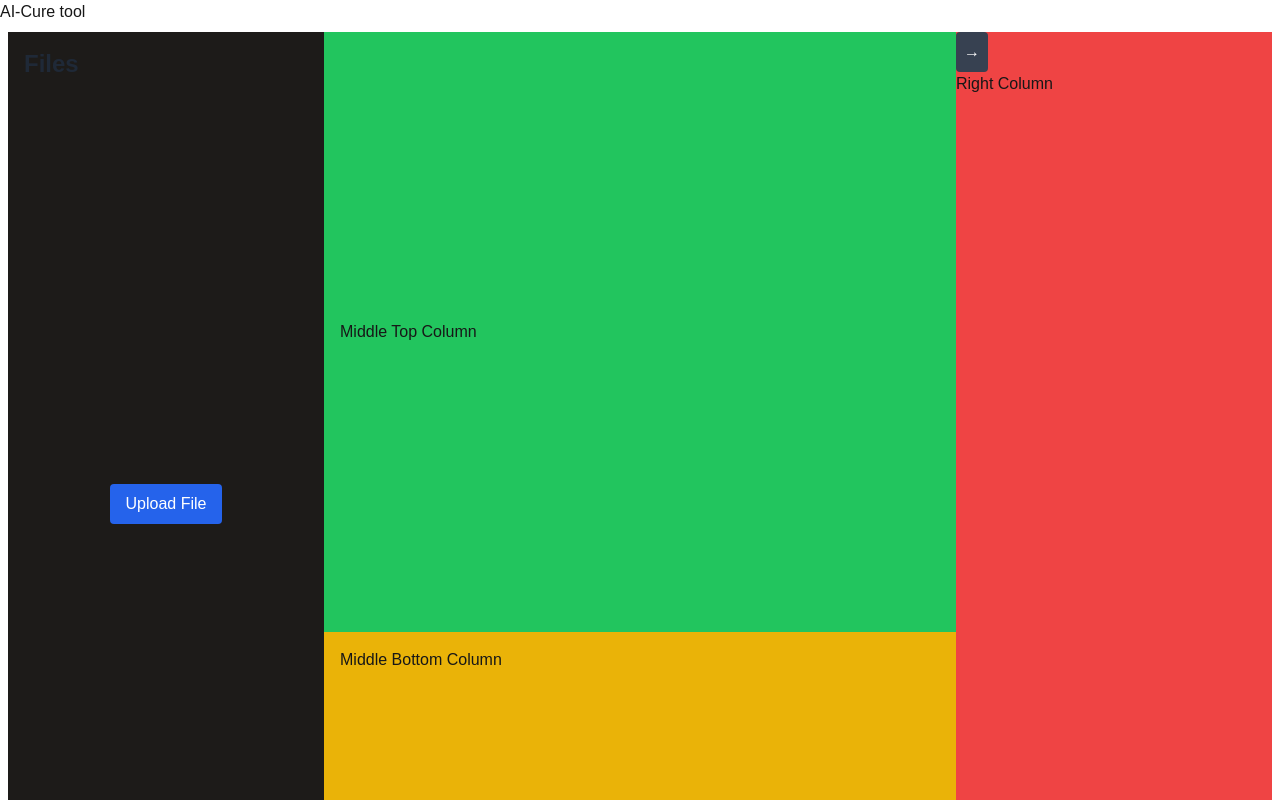
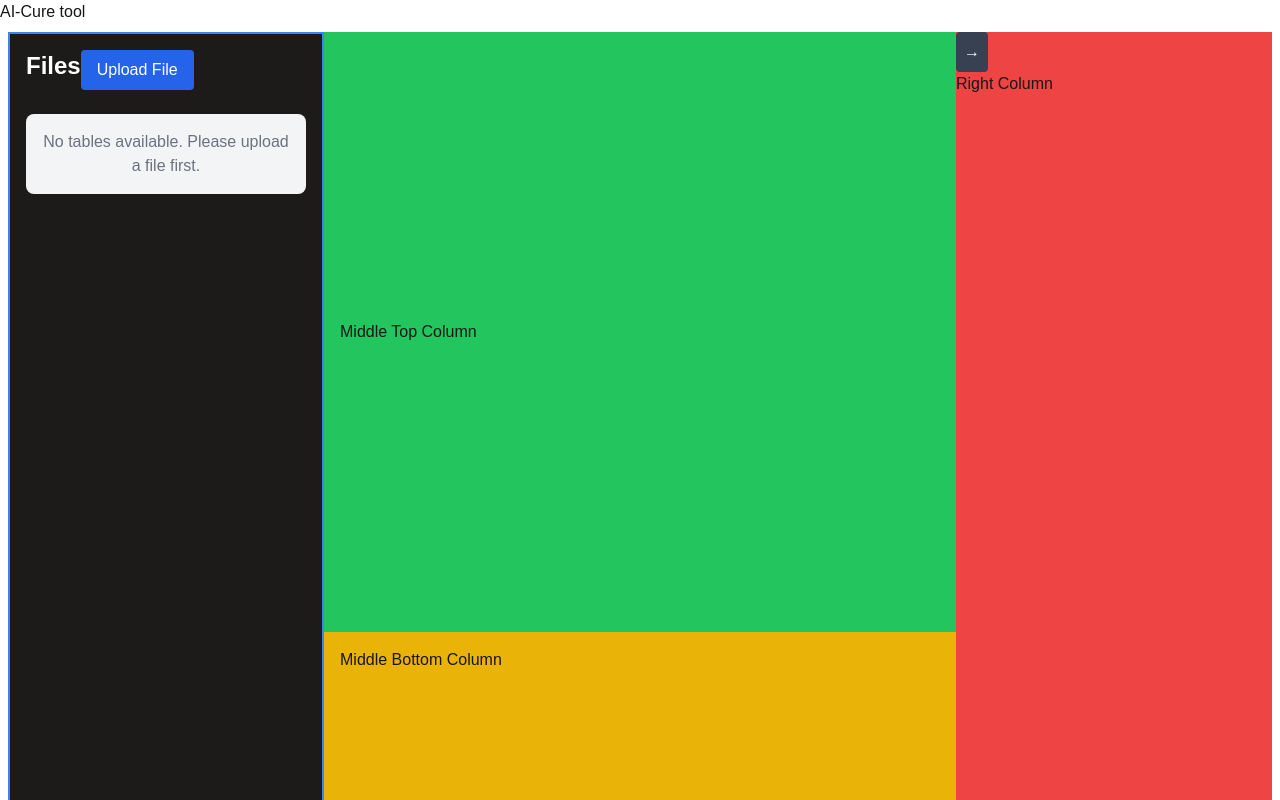
Before and after one commit to alwalt/AI-Cure, a Next.js app: page / in a window 1280 px wide. Shown: the top 800 px of the page. Built offline with nearby package versions, Linux system fonts and the light colour scheme.

Commit message:
Fix Files and UploadFile button to be inline

```diff
--- a/src/components/FilesManager.tsx
+++ b/src/components/FilesManager.tsx
@@ -28,8 +28,10 @@ export default function FilesManager({ onPreview }: FilesManagerProps) {
 
 	return (
 		<div className="space-y-6">
-			<h2 className="text-2xl font-bold text-gray-800">Files</h2>
-			<UploadFileButton />
+			<div className="flex justify-content">
+				<h2 className="text-2xl font-bold text-primaryWhite">Files</h2>
+				<UploadFileButton />
+			</div>
 			{/* File uploader component, updates the uploaded tables and the session id. */}
 			{/* <FileUploader
 				onTablesUpdate={handleTablesUpdate}
--- a/src/components/LeftColumn.tsx
+++ b/src/components/LeftColumn.tsx
@@ -6,7 +6,7 @@ interface LeftColumnProps {
 
 export default function LeftColumn({ onPreview }: LeftColumnProps) {
 	return (
-		<div className="bg-primaryBlack p-4 h-full">
+		<div className="bg-primaryBlack border-blue-500 border-2 p-4 h-full">
 			<FilesManager onPreview={onPreview} />
 		</div>
 	);
--- a/src/components/base/UploadFileButton.tsx
+++ b/src/components/base/UploadFileButton.tsx
@@ -24,7 +24,7 @@ export default function UploadFileButton() {
 		setUploadedTables(tables);
 	};
 	return (
-		<div className="flex items-center justify-center min-h-screen">
+		<div className="flex items-center justify-center">
 			<button
 				onClick={() => setIsOpen(true)}
 				className="px-4 py-2 bg-blue-600 text-white rounded"
```
